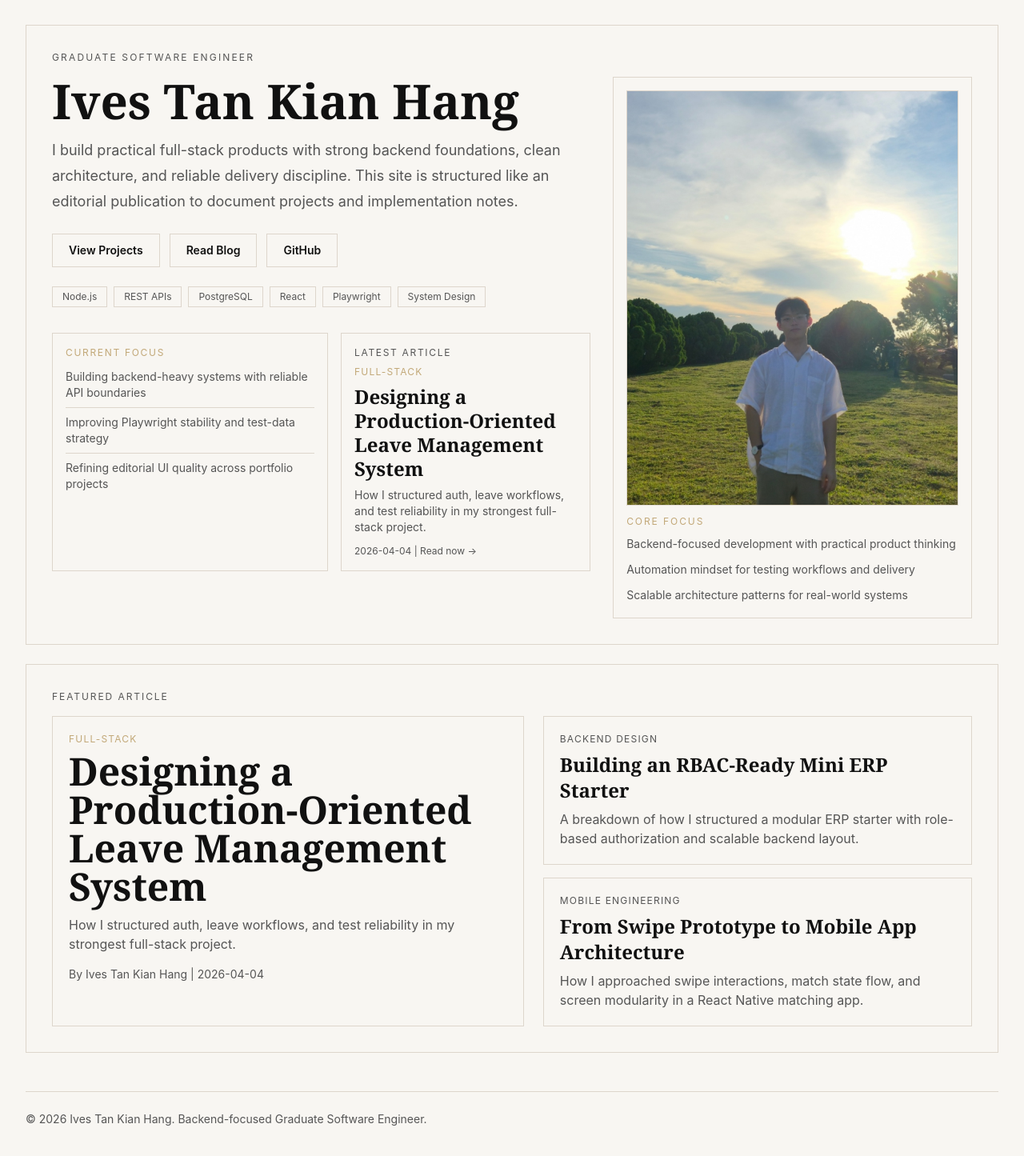
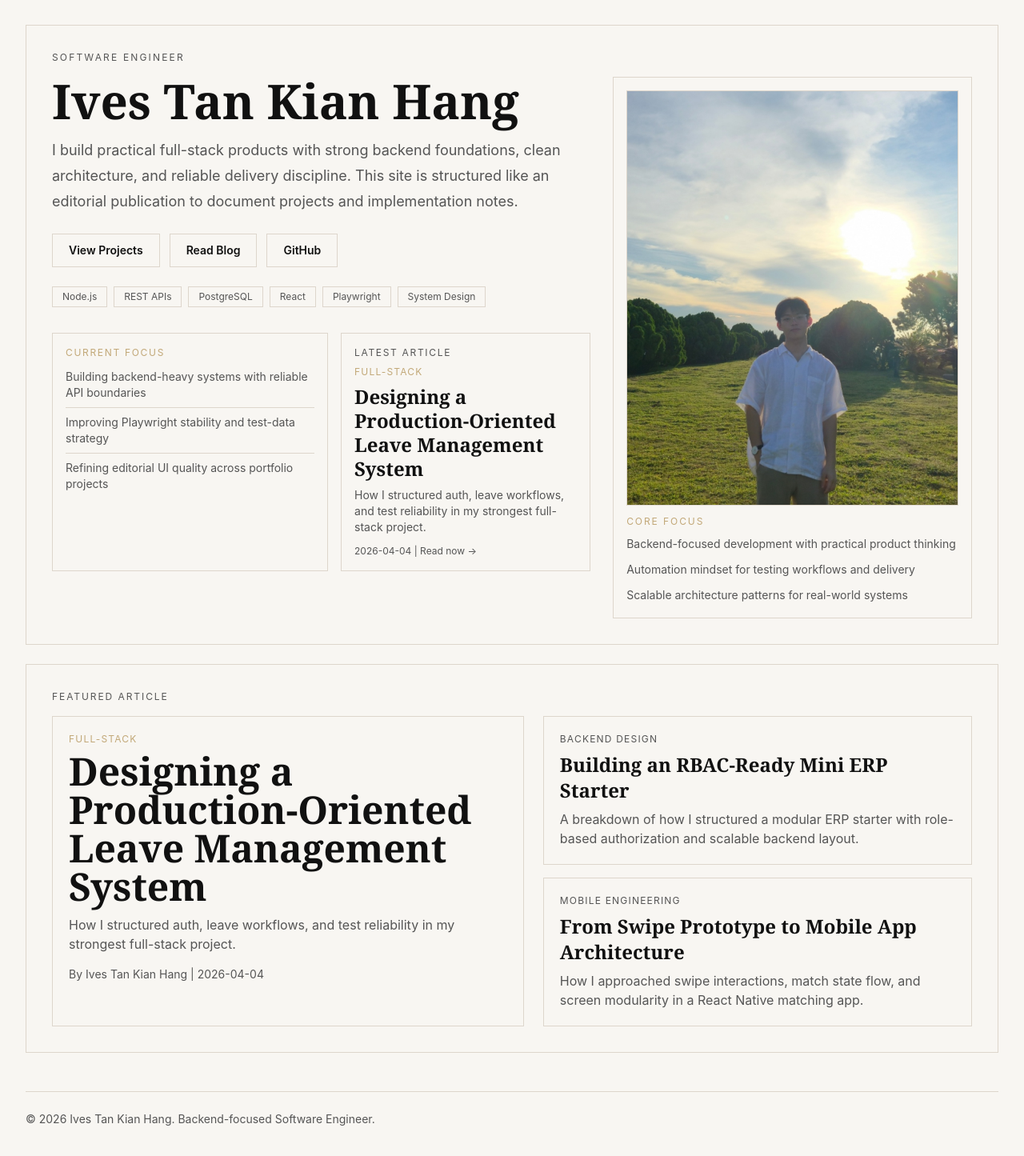
Before and after one commit to TWLY21/Blog-TWLY, a Next.js app: page / in a window 1280 px wide. Shown: the part 71-1516 px from the top of the page at 80% size. Built offline with nearby package versions, Linux system fonts and the light colour scheme.

Commit message:
Replace Graduate title with Software Engineer across site

```diff
--- a/app/layout.tsx
+++ b/app/layout.tsx
@@ -5,7 +5,7 @@ import Layout from "@/components/Layout";
 export const metadata: Metadata = {
   title: "Ives Tan Kian Hang | Portfolio + Blog",
   description:
-    "Graduate Software Engineer focused on backend development, Node.js, RESTful APIs, PostgreSQL, automation, and system design."
+    "Software Engineer focused on backend development, Node.js, RESTful APIs, PostgreSQL, automation, and system design."
 };
 
 export default function RootLayout({ children }: { children: React.ReactNode }) {
--- a/app/page.tsx
+++ b/app/page.tsx
@@ -18,7 +18,7 @@ export default function HomePage() {
   return (
     <section className="space-y-6">
       <header className="paper-grid border border-border bg-surface p-6 md:p-8">
-        <p className="text-xs uppercase tracking-[0.18em] text-muted">Graduate Software Engineer</p>
+        <p className="text-xs uppercase tracking-[0.18em] text-muted">Software Engineer</p>
         <div className="mt-4 grid gap-7 xl:grid-cols-[1.35fr_0.9fr]">
           <div>
             <h1 className="font-display text-4xl font-semibold leading-[1.07] text-text sm:text-5xl md:text-6xl">Ives Tan Kian Hang</h1>
--- a/components/Layout.tsx
+++ b/components/Layout.tsx
@@ -7,7 +7,7 @@ export default function Layout({ children }: { children: React.ReactNode }) {
       <main className="mx-auto mt-8 w-full max-w-[1680px]">{children}</main>
       <footer className="mx-auto mt-12 w-full max-w-[1680px] border-t border-border py-6">
         <div className="text-sm text-muted">
-          <p>&copy; 2026 Ives Tan Kian Hang. Backend-focused Graduate Software Engineer.</p>
+          <p>&copy; 2026 Ives Tan Kian Hang. Backend-focused Software Engineer.</p>
         </div>
       </footer>
     </div>
```
